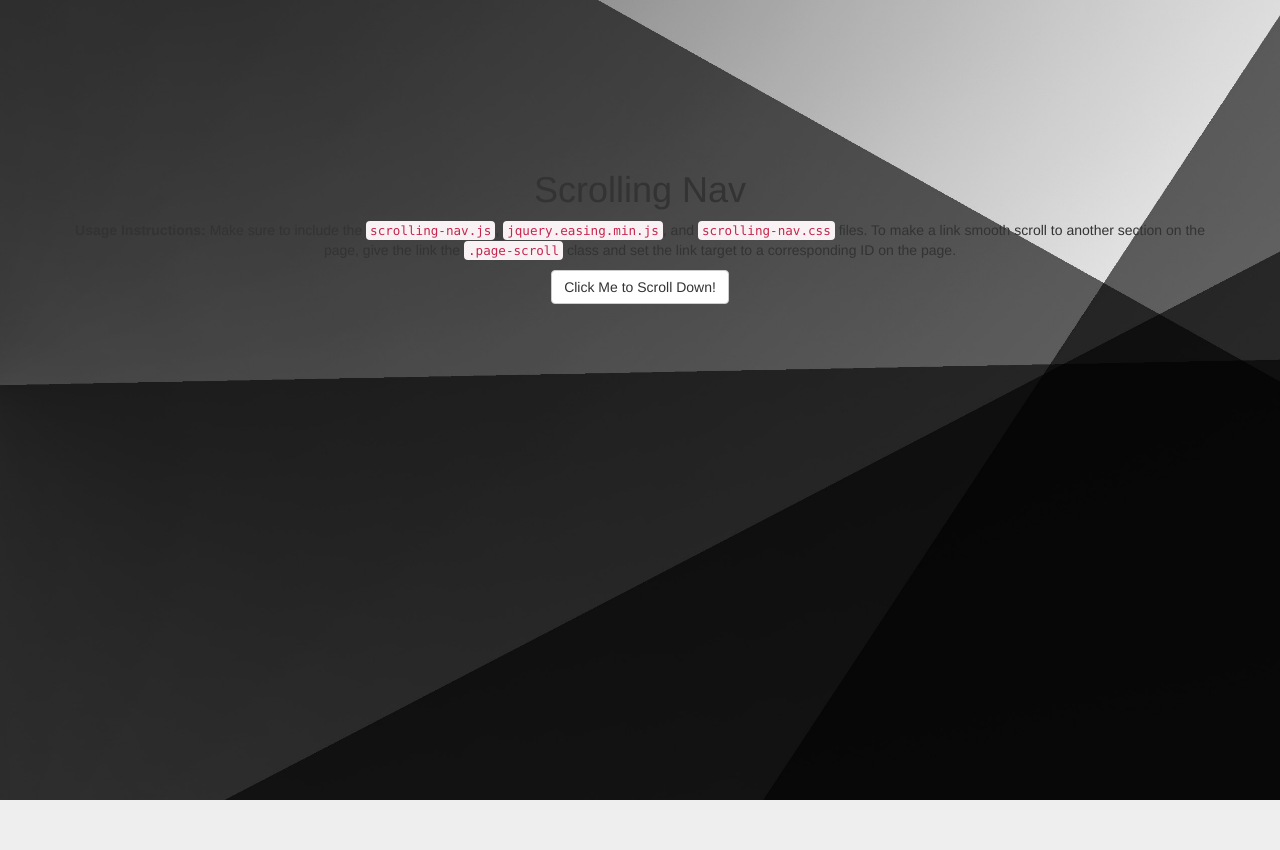
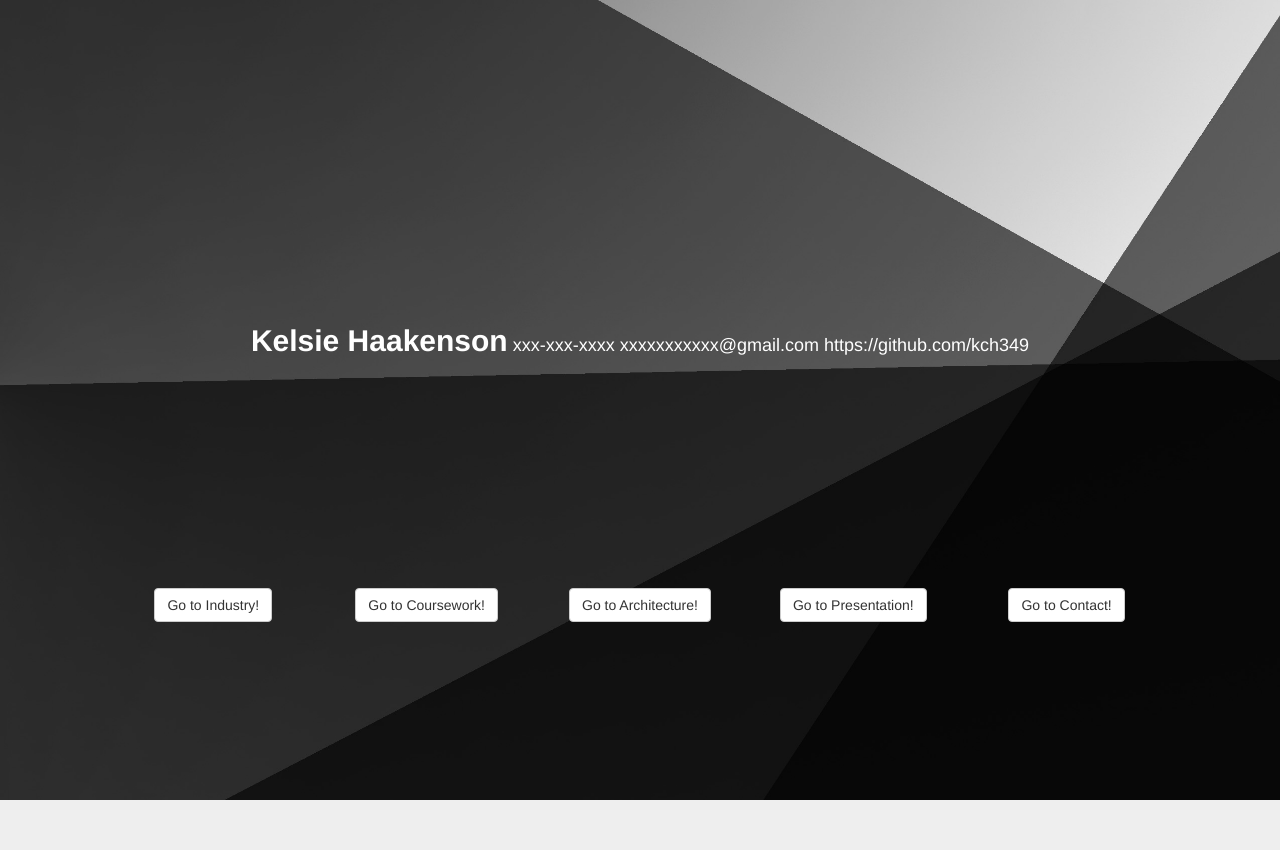
Before and after one commit to kch349/portfolio, a website: page index.html in a window 1280 px wide. Shown: the top 850 px of the page. Drawn offline with Linux system fonts and the light colour scheme; files whose address does not match are found by name.

Commit message:
Got layout working and links up for basic navigation in site

```diff
--- a/css/app.css
+++ b/css/app.css
@@ -12,3 +12,15 @@
 .navbar-fixed-top {
   display: none;
 }
+
+.contact-intro {
+  font-size: 18px;
+}
+
+.contact-intro strong {
+  font-size: 30px;
+}
+
+.full-screen-nav {
+  padding: calc(18%) 0px;
+}
--- a/css/scrolling-nav.css
+++ b/css/scrolling-nav.css
@@ -38,9 +38,10 @@ of those sections to manage the look and feel of the site. */
 
 .intro-section {
     height: 100%;
-    padding-top: 150px;
+    /*padding-top: 150px;*/
+    padding-top: calc(25%);
     text-align: center;
-    background: #fff;
+    color: #fff;
 }
 
 .about-section {
--- a/index.html
+++ b/index.html
@@ -75,12 +75,30 @@
 
     <!-- Intro Section -->
     <section id="intro" class="intro-section intro-photo">
-        <div class="container ">
+        <div class="container-fluid">
             <div class="row">
                 <div class="col-lg-12">
-                    <h1>Scrolling Nav</h1>
-                    <p><strong>Usage Instructions:</strong> Make sure to include the <code>scrolling-nav.js</code>, <code>jquery.easing.min.js</code>, and <code>scrolling-nav.css</code> files. To make a link smooth scroll to another section on the page, give the link the <code>.page-scroll</code> class and set the link target to a corresponding ID on the page.</p>
-                    <a class="btn btn-default page-scroll" href="#industry">Click Me to Scroll Down!</a>
+                    <div class="row contact-intro">
+                        <span><strong>Kelsie Haakenson</strong> xxx-xxx-xxxx xxxxxxxxxxx@gmail.com https://github.com/kch349</span>
+                    </div>
+                    <div class="row full-screen-nav">
+                        <div class="col-md-2 col-md-offset-1">
+                            <a class="btn btn-default page-scroll intro-nav-btn" href="#industry">Go to Industry!</a>
+                        </div>
+                        <div class="col-md-2">
+                            <a class="btn btn-default page-scroll intro-nav-btn" href="#coursework">Go to Coursework!</a>
+                        </div>
+                        <div class="col-md-2">
+                            <a class="btn btn-default page-scroll intro-nav-btn" href="#architecture">Go to Architecture!</a>
+                        </div>
+                        <div class="col-md-2">
+                            <a class="btn btn-default page-scroll intro-nav-btn" href="#presentation">Go to Presentation!</a>
+                        </div>
+                        <div class="col-md-2">
+                            <a class="btn btn-default page-scroll intro-nav-btn" href="#presentation">Go to Contact!</a>
+                        </div>
+
+                    </div>
                 </div>
             </div>
         </div>
```
